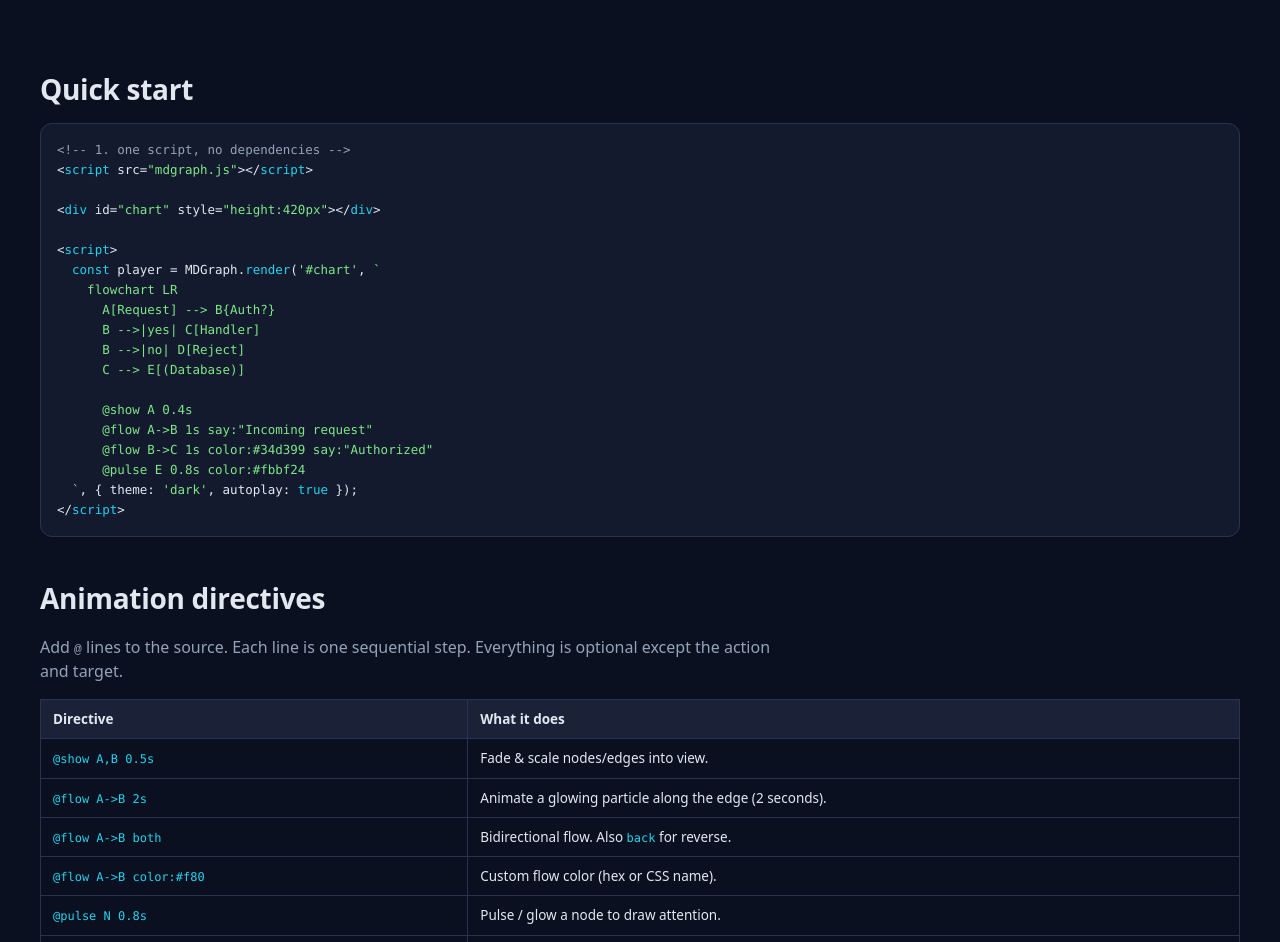
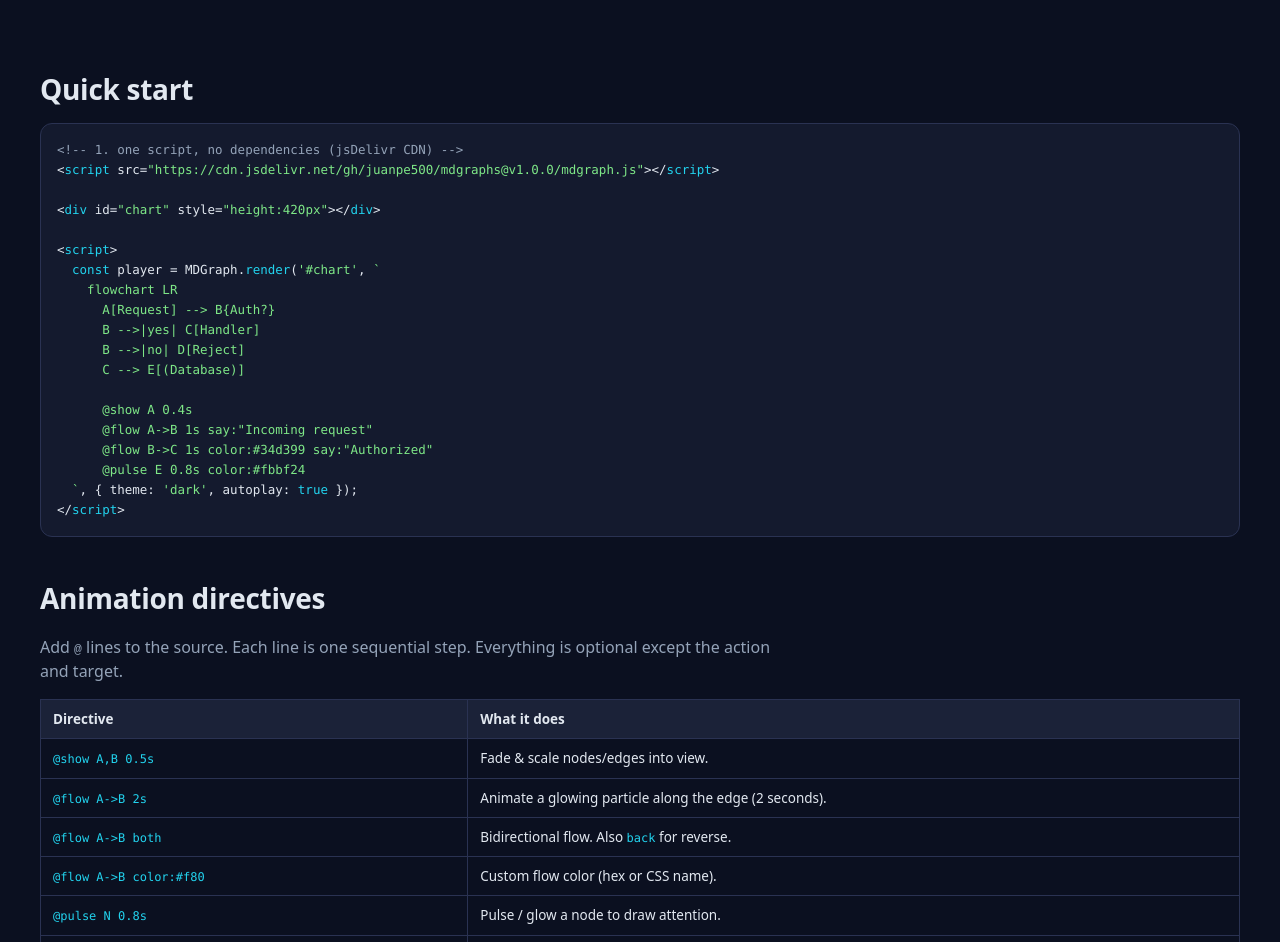
Before and after one commit to juanpe500/mdgraphs, a plain HTML site: page index.html in a window 1280 px wide. Shown: the part 2481-3423 px from the top of the page. Drawn offline with Linux system fonts and the light colour scheme.

Commit message:
Docs: use jsDelivr CDN URL in copy-paste snippets

```diff
--- a/index.html
+++ b/index.html
@@ -148,8 +148,8 @@
     <!-- DOCS -->
     <section class="docs" id="docs">
       <h2>Quick start</h2>
-      <pre class="code"><span class="c">&lt;!-- 1. one script, no dependencies --&gt;</span>
-&lt;<span class="k">script</span> src=<span class="s">"mdgraph.js"</span>&gt;&lt;/<span class="k">script</span>&gt;
+      <pre class="code"><span class="c">&lt;!-- 1. one script, no dependencies (jsDelivr CDN) --&gt;</span>
+&lt;<span class="k">script</span> src=<span class="s">"https://cdn.jsdelivr.net/gh/juanpe500/mdgraphs@v1.0.0/mdgraph.js"</span>&gt;&lt;/<span class="k">script</span>&gt;
 
 &lt;<span class="k">div</span> id=<span class="s">"chart"</span> style=<span class="s">"height:420px"</span>&gt;&lt;/<span class="k">div</span>&gt;
 
@@ -308,7 +308,7 @@ p.<span class="k">animate</span>([
       a.download = 'mdgraph.svg'; a.click();
     };
     document.getElementById('copyEmbed').onclick = function(){
-      var code = '<div id="chart" style="height:420px"></div>\n<script src="mdgraph.js"><\/script>\n<script>\nMDGraph.render("#chart", `\n'+src.value+'\n`, { theme:"'+themeSel.value+'", autoplay:true });\n<\/script>';
+      var code = '<div id="chart" style="height:420px"></div>\n<script src="https://cdn.jsdelivr.net/gh/juanpe500/mdgraphs@v1.0.0/mdgraph.js"><\/script>\n<script>\nMDGraph.render("#chart", `\n'+src.value+'\n`, { theme:"'+themeSel.value+'", autoplay:true });\n<\/script>';
       navigator.clipboard.writeText(code).then(function(){
         var b=document.getElementById('copyEmbed'); var t=b.textContent; b.textContent='✓ Copied'; setTimeout(function(){b.textContent=t},1200);
       });
```
Also changed, not shown: 1 other file.
